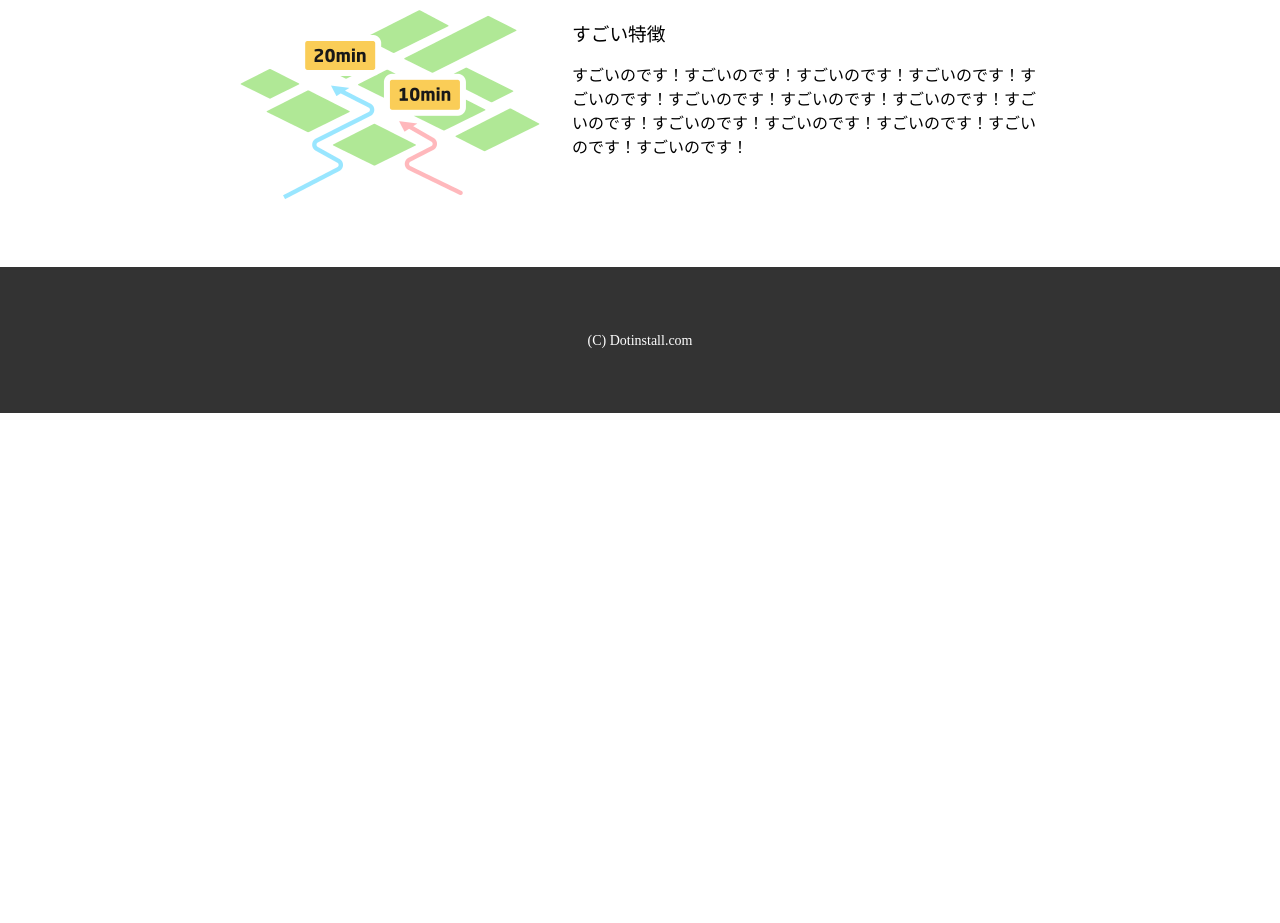
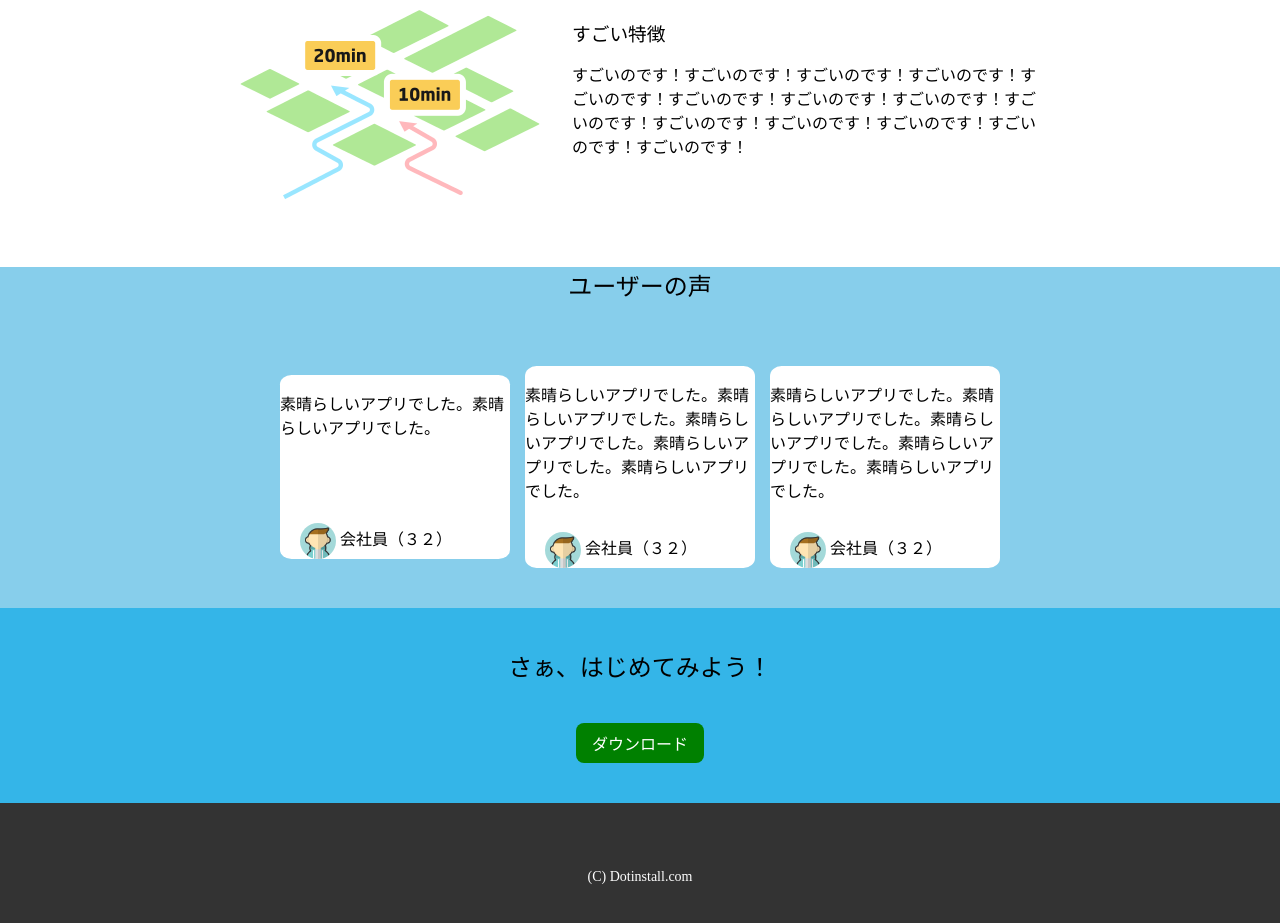
Before and after one commit to 11zacky/cording2, a plain HTML site: page index.html in a window 1280 px wide. Shown: the part 1128-2051 px from the top of the page. Before the commit the page ends 1541 px from the top, so only its background shows below. Drawn offline with Linux system fonts and the light colour scheme.

Commit message:
Add files via upload

```diff
--- a/index.html
+++ b/index.html
@@ -1,11 +1,13 @@
 <!DOCTYPE html>
 <html lang="ja">
+
 <head>
   <meta charset="UTF-8">
   <meta name="viewport" content="width=device-width, initial-scale=1.0">
   <title>Cording 2</title>
   <link rel="stylesheet" href="style.css">
 </head>
+
 <body>
   <header class="container">
     <h1>
@@ -61,9 +63,49 @@
     </section>
   </section>
 
+  <section class="review">
+    <h2>ユーザーの声</h2>
+    <div class="boxes">
+      <section class="animate normal">
+        <div class="box">
+          <p>素晴らしいアプリでした。素晴らしいアプリでした。<br><br><br><br></p>
+          <div class="yamada">
+            <img src="img/yamada.png" width="36px" height="36px" alt="">
+            <p>会社員（３２）</p>
+          </div>
+        </div>
+      </section>
+      <section class="animate delay">
+        <div class="box">
+          <p>素晴らしいアプリでした。素晴らしいアプリでした。素晴らしいアプリでした。素晴らしいアプリでした。素晴らしいアプリでした。</p>
+          <div class="yamada">
+            <img src="img/yamada.png" width="36px" height="36px" alt="">
+            <p>会社員（３２）</p>
+          </div>
+        </div>
+      </section>
+      <section class="animate moredelay">
+        <div class="box">
+          <p>素晴らしいアプリでした。素晴らしいアプリでした。素晴らしいアプリでした。素晴らしいアプリでした。素晴らしいアプリでした。</p>
+          <div class="yamada">
+            <img src="img/yamada.png" width="36px" height="36px" alt="">
+            <p>会社員（３２）</p>
+          </div>
+        </div>
+      </section>
+    </div>
+  </section>
+
+  <section class="let us">
+    <h2>さぁ、はじめてみよう！</h2>
+    <a href="" class="btn">ダウンロード</a>
+  </section>
+
+
   <footer>
     <small>(C) Dotinstall.com</small>
   </footer>
   <script src="main.js"></script>
 </body>
+
 </html>
--- a/style.css
+++ b/style.css
@@ -32,6 +32,7 @@ h3{
 
 p{
   margin: 0;
+  padding: 0;
 }
 
 .container{
@@ -112,6 +113,23 @@ h1{
   transform: translateX(200px);
 }
 
+.animate.normal{
+  opacity: 0;
+  transform: translateY(-40px);
+}
+
+.animate.delay{
+  opacity: 0;
+  transform: translateY(-40px);
+  transition-delay: .5s;
+}
+
+.animate.moredelay{
+  opacity: 0;
+  transform: translateY(-40px);
+  transition-delay: 1.0s;
+}
+
 .animate.appear{
   transform: none;
   opacity: 1;
@@ -129,6 +147,64 @@ footer{
 small{
   font-size: 14px;
 }
+
+.review{
+  background-color: skyblue;
+  padding-bottom: 40px;
+  background-size: cover;
+}
+
+.yamada {
+  display: flex;
+  padding-top: 30px;
+  position: relative;
+}
+
+.yamada > img{
+  border-radius: 50%;
+  margin-left: 20px;
+  margin-right: 10px;
+  line-height: 1.4;
+}
+
+.yamada > p {
+  line-height: 1.4;
+  position: absolute;
+  left: 60px;
+  bottom: 8px;
+}
+
+.boxes {
+  display: flex;
+  align-items: center;
+  justify-content: center;
+  gap: 15px;
+}
+
+.box{
+  background: #fff;
+  width: 230px;
+  border-radius: 5%;
+  position: relative;
+}
+
+.box > p :nth-child(2) {
+  position: absolute;
+}
+
+.let.us{
+  background: rgb(52, 181, 232);
+  text-align: center;
+}
+
+.let.us > h2{
+  padding-top: 40px;
+}
+
+.let.us > a {
+  margin: 40px auto;
+}
+
 
 /* large screen */
 
```
Also changed, not shown: img/yamada.png (added). Lines whose indentation alone changed are shown as unchanged.
